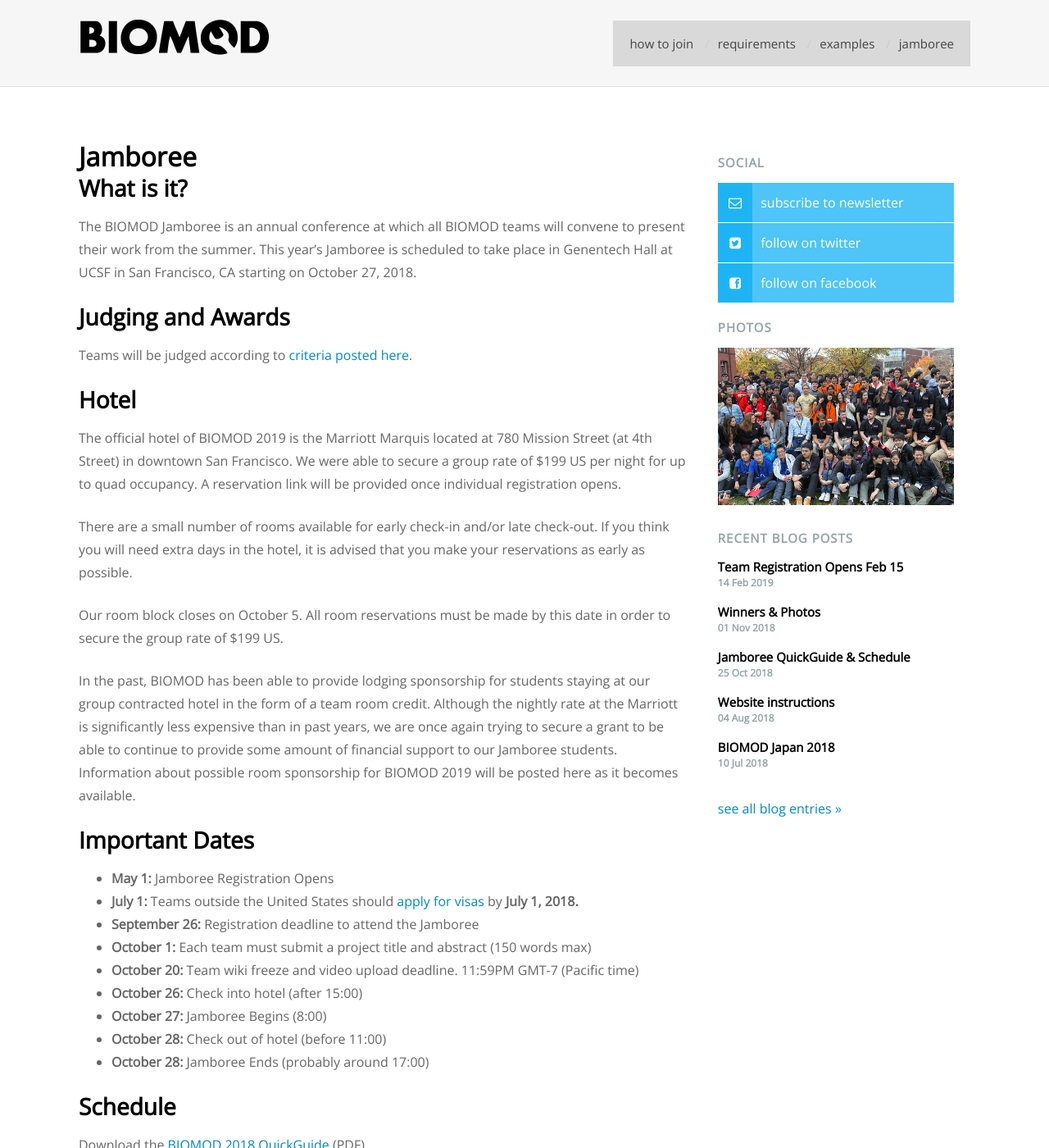
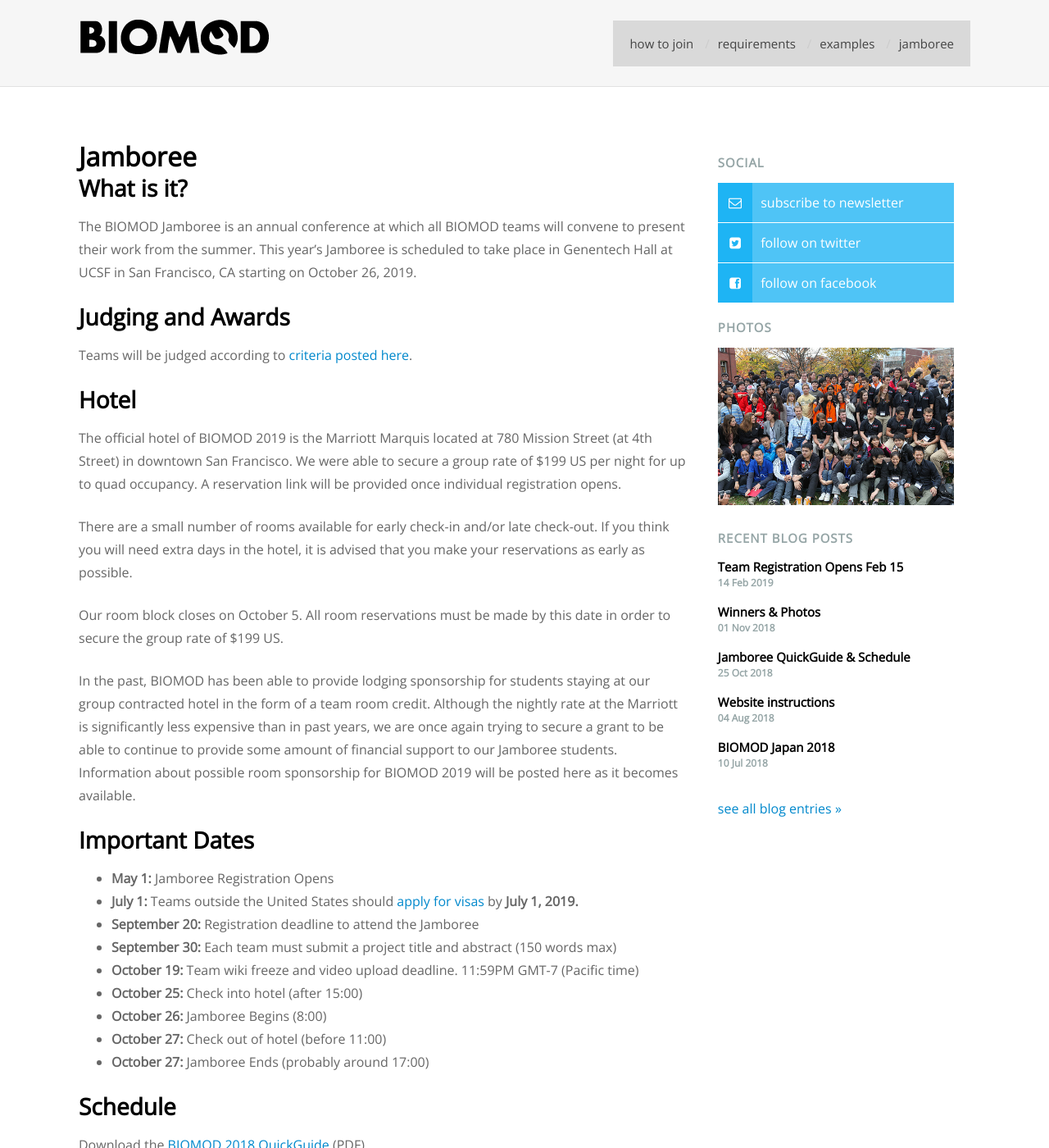
Before and after one commit to sdouglas/biomod, a Jekyll site: the page built from jamboree/index.md, in a window 1280 px wide and 1400 px high. Shown: the whole window at 82% size. Built offline with Jekyll 4.4.1, drawn with Linux system fonts in a browser that asks for light colours; nearby versions of some CDN libraries.

Commit message:
Updated deadlines/dates to 2019

```diff
--- a/_config.yml
+++ b/_config.yml
@@ -20,18 +20,18 @@ plugins:
 upcoming_date: "Feb 15 2019 14:00:00"
 
 # important dates
-team_registration_opens: "Feb 14 2018 14:00:00"
-team_registration_deadline: "Apr 30 2018 23:59:00"
+team_registration_opens: "Feb 15 2019 14:00:00"
+team_registration_deadline: "Apr 30 2019 23:59:00"
 judging_criteria_posted: "May 1 2019 23:59:00"
-jamboree_registration_start: "May 1 2018 00:00:00"
-visa_letter_requests: "Jul 1 2018 00:00:00"
-jamboree_registration_deadline: "Sep 26 2018 23:59:00"
-project_abstract_deadline: "Oct 1 2018 23:59:00"
-wiki_video_deadline: "Oct 20 2018 11:59:00"
-hotel_checkin_time: "Oct 26 2018 15:00:00"
-jamboree_start_time: "Oct 27 2018 08:00:00"
-hotel_checkout_time: "Oct 28 2018 11:00:00"
-jamboree_end_time: "Oct 28 2018 17:00:00"
+jamboree_registration_start: "May 1 2019 00:00:00"
+visa_letter_requests: "Jul 1 2019 00:00:00"
+jamboree_registration_deadline: "Sep 20 2019 23:59:00"
+project_abstract_deadline: "Sep 30 2019 23:59:00"
+wiki_video_deadline: "Oct 19 2019 11:59:00"
+hotel_checkin_time: "Oct 25 2019 15:00:00"
+jamboree_start_time: "Oct 26 2019 08:00:00"
+hotel_checkout_time: "Oct 27 2019 11:00:00"
+jamboree_end_time: "Oct 27 2019 17:00:00"
 
 team_registration_fee: 275
 individual_registration_fee: 200
```
